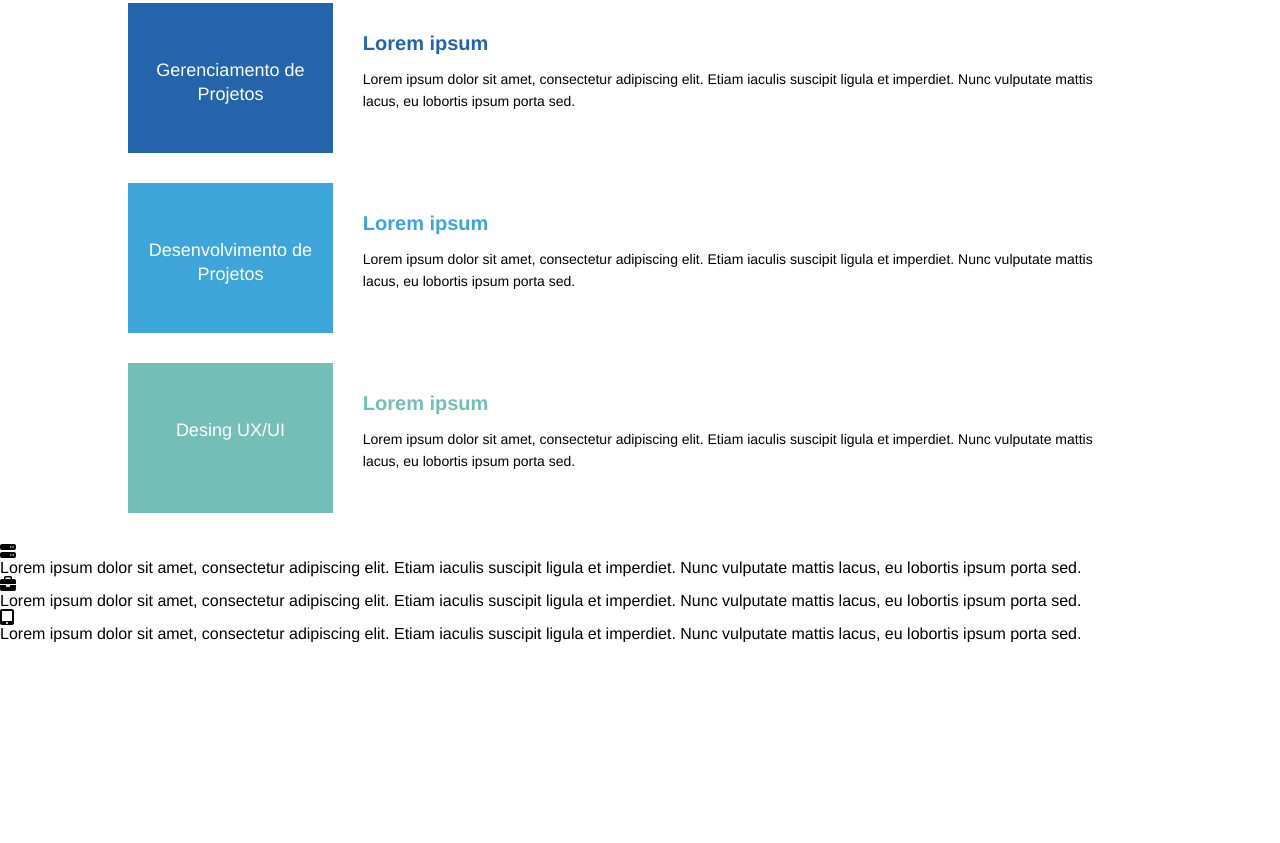
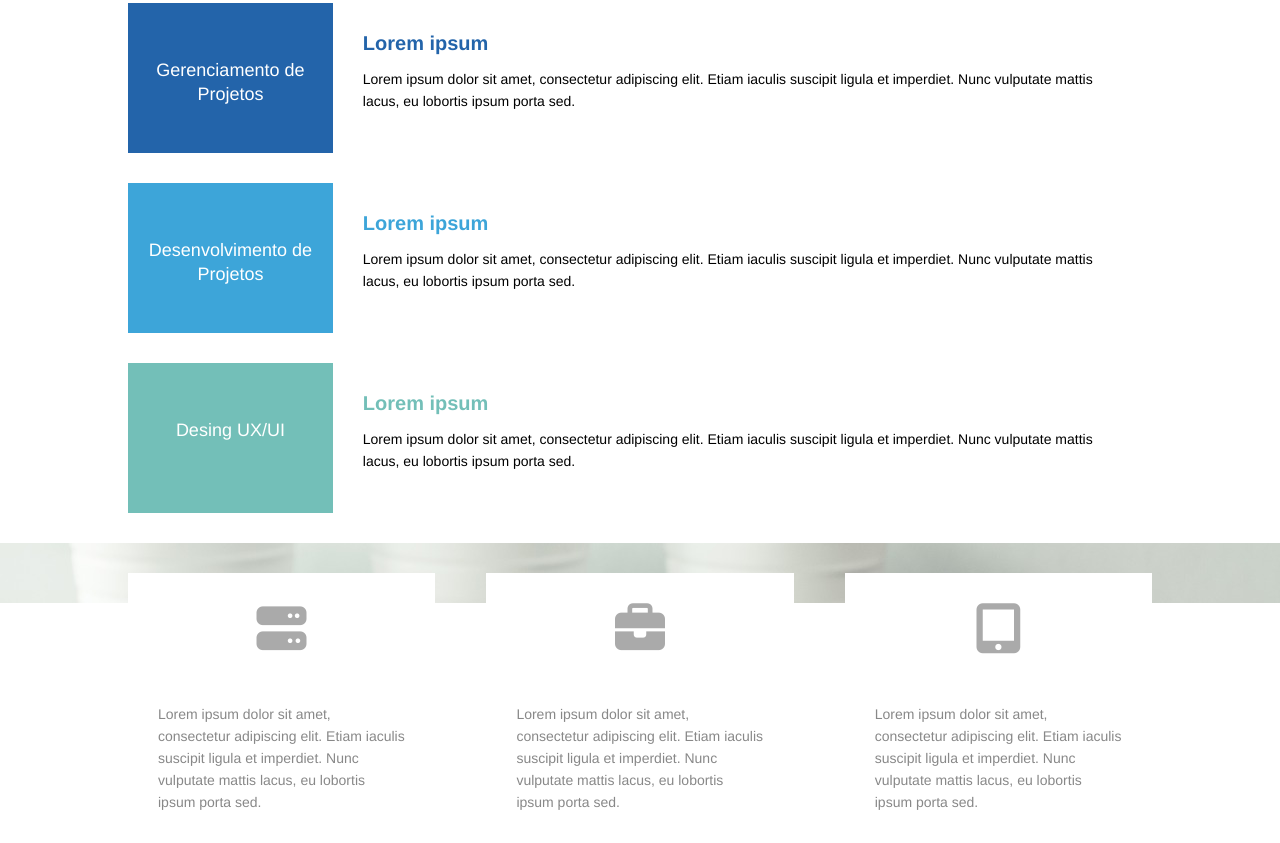
Before and after one commit to henriquemachad0/agency-page, a plain HTML site: page index.html in a window 1280 px wide. Shown: the part 627-1470 px from the top of the page. Before the commit the page ends 1269 px from the top, so only its background shows below. Drawn offline with Linux system fonts and the light colour scheme.

Commit message:
feat: add css specialties section

```diff
--- a/css/styles.css
+++ b/css/styles.css
@@ -156,3 +156,43 @@ html {
 #desing-box {
     background-color: #73BFB8;
 }
+
+/* Sobre a empresa */
+.footer-container {
+    background-image: url('../img/rodape.jpg');
+    background-position: center;
+}
+
+.about-container {
+    max-width: 1200px;
+    padding: 30px 10%;
+    position: relative;
+    clear: both;
+}
+
+.about-card {
+    float: left;
+    width: 30%;
+    padding: 30px;
+    background-color: #FFF;
+    text-align: center;
+    box-sizing: border-box;
+}
+
+.middle-card {
+    margin-left: 5%;
+    margin-right: 5%;
+}
+
+.about-card i {
+    font-size: 50px;
+    color: #AAA;
+}
+
+.about-card p {
+    margin-top: 50px;
+    font-size: 14px;
+    line-height: 22px;
+    color: #888;
+    text-align: left;
+}
```
